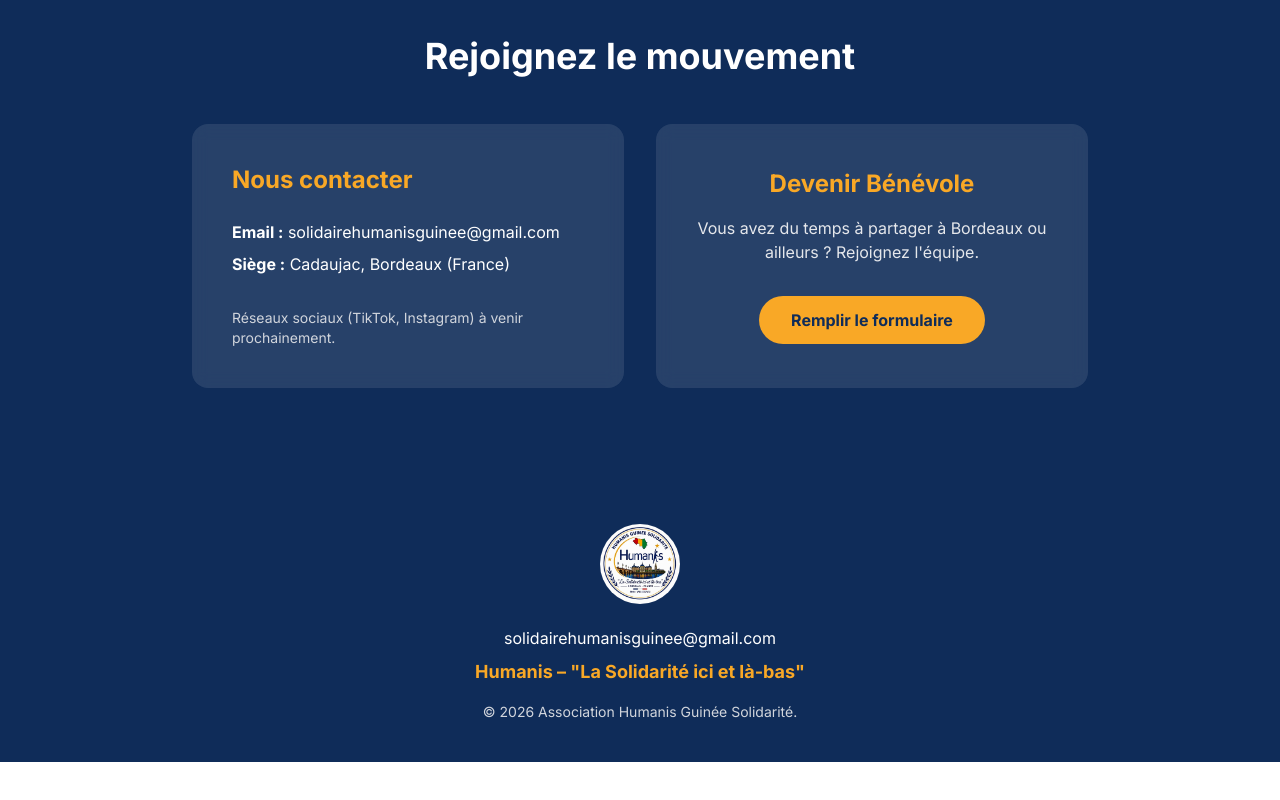
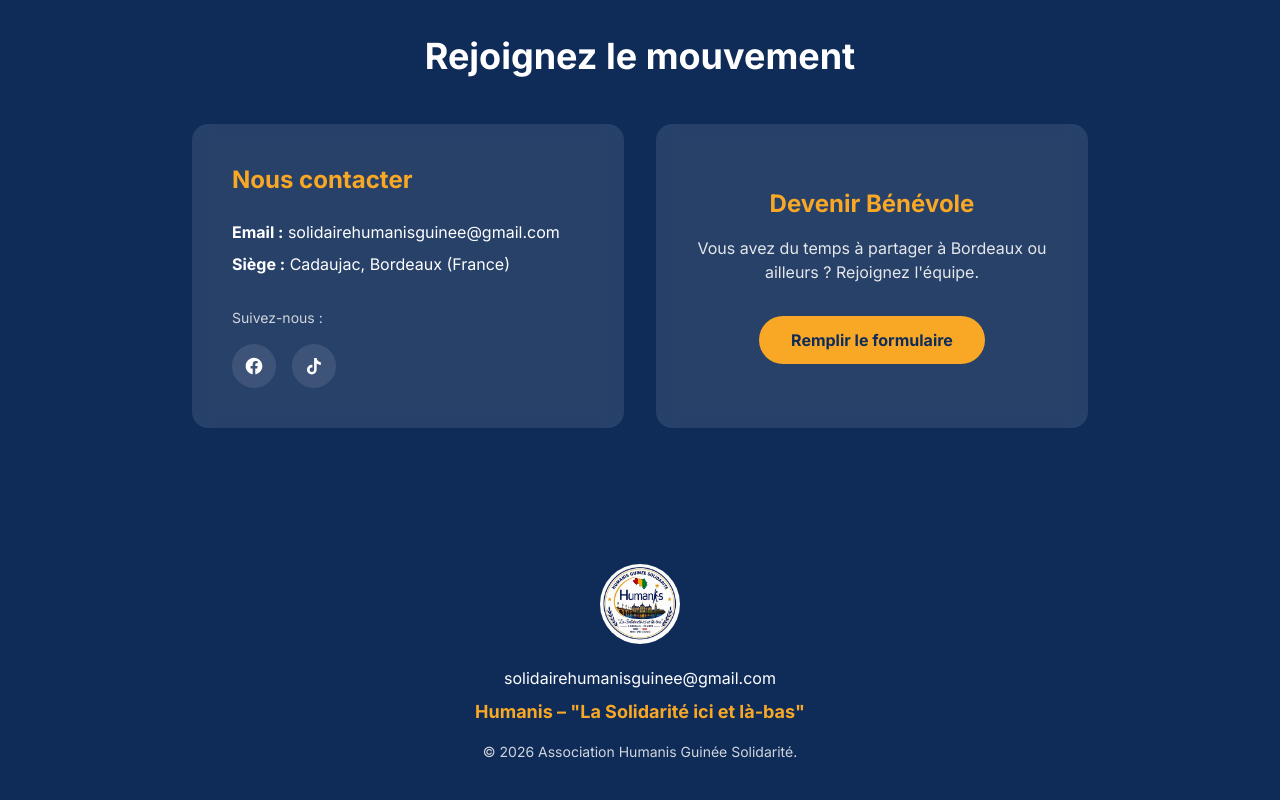
Before and after one commit to solidairehumanisguinee-git/humanis-guinee-site, a Next.js app: page / in a window 1280 px wide. Shown: the part 2632-3432 px from the top of the page. Before the commit the page ends 3394 px from the top, so only its background shows below. Built offline with nearby package versions, Linux system fonts and the light colour scheme.

Commit message:
Ajout des liens vers les réseaux sociaux (Facebook, TikTok)

```diff
--- a/app/page.tsx
+++ b/app/page.tsx
@@ -1,5 +1,6 @@
 import Image from "next/image";
 import { FlagFR, FlagGN } from "@/components/FlagIcon";
+import { FacebookIcon, TikTokIcon } from "@/components/SocialIcons";
 import logo from "@/public/logo.png";
 
 export default function Home() {
@@ -162,9 +163,27 @@ export default function Home() {
             <p className="mb-8">
               <strong>Siège :</strong> Cadaujac, Bordeaux (France)
             </p>
-            <p className="text-gray-300 text-sm">
-              Réseaux sociaux (TikTok, Instagram) à venir prochainement.
-            </p>
+            <p className="text-gray-300 text-sm mb-4">Suivez-nous :</p>
+            <div className="flex gap-4">
+              <a
+                href="https://www.facebook.com/profile.php?id=61593583510607"
+                target="_blank"
+                rel="noopener noreferrer"
+                aria-label="Facebook"
+                className="w-11 h-11 rounded-full bg-white/10 flex items-center justify-center text-white hover:bg-humanis-yellow hover:text-humanis-blue transition"
+              >
+                <FacebookIcon className="w-5 h-5" />
+              </a>
+              <a
+                href="https://www.tiktok.com/@asso.humanis.guin"
+                target="_blank"
+                rel="noopener noreferrer"
+                aria-label="TikTok"
+                className="w-11 h-11 rounded-full bg-white/10 flex items-center justify-center text-white hover:bg-humanis-yellow hover:text-humanis-blue transition"
+              >
+                <TikTokIcon className="w-5 h-5" />
+              </a>
+            </div>
           </div>
           <div className="bg-white/10 p-10 rounded-2xl flex flex-col justify-center items-center backdrop-blur-sm">
             <h3 className="text-2xl font-bold mb-4 text-humanis-yellow">Devenir Bénévole</h3>
--- /dev/null
+++ b/components/SocialIcons.tsx
@@ -0,0 +1,15 @@
+export function FacebookIcon({ className = "" }: { className?: string }) {
+  return (
+    <svg viewBox="0 0 24 24" fill="currentColor" className={className} aria-hidden="true">
+      <path d="M22 12.06C22 6.5 17.52 2 12 2S2 6.5 2 12.06C2 17.08 5.66 21.23 10.44 22v-7.03H7.9v-2.91h2.54V9.85c0-2.5 1.49-3.89 3.77-3.89 1.09 0 2.23.2 2.23.2v2.46h-1.26c-1.24 0-1.63.77-1.63 1.56v1.88h2.77l-.44 2.91h-2.33V22C18.34 21.23 22 17.08 22 12.06Z" />
+    </svg>
+  );
+}
+
+export function TikTokIcon({ className = "" }: { className?: string }) {
+  return (
+    <svg viewBox="0 0 24 24" fill="currentColor" className={className} aria-hidden="true">
+      <path d="M16.6 5.82c-.9-.98-1.4-2.26-1.4-3.57h-3.1v14.13a2.7 2.7 0 1 1-2.7-2.7c.25 0 .5.03.73.09V10.6a5.83 5.83 0 0 0-.73-.05A5.83 5.83 0 1 0 15.2 16.4V9.1a8.5 8.5 0 0 0 5 1.6V7.6a5.4 5.4 0 0 1-3.6-1.78Z" />
+    </svg>
+  );
+}
```
